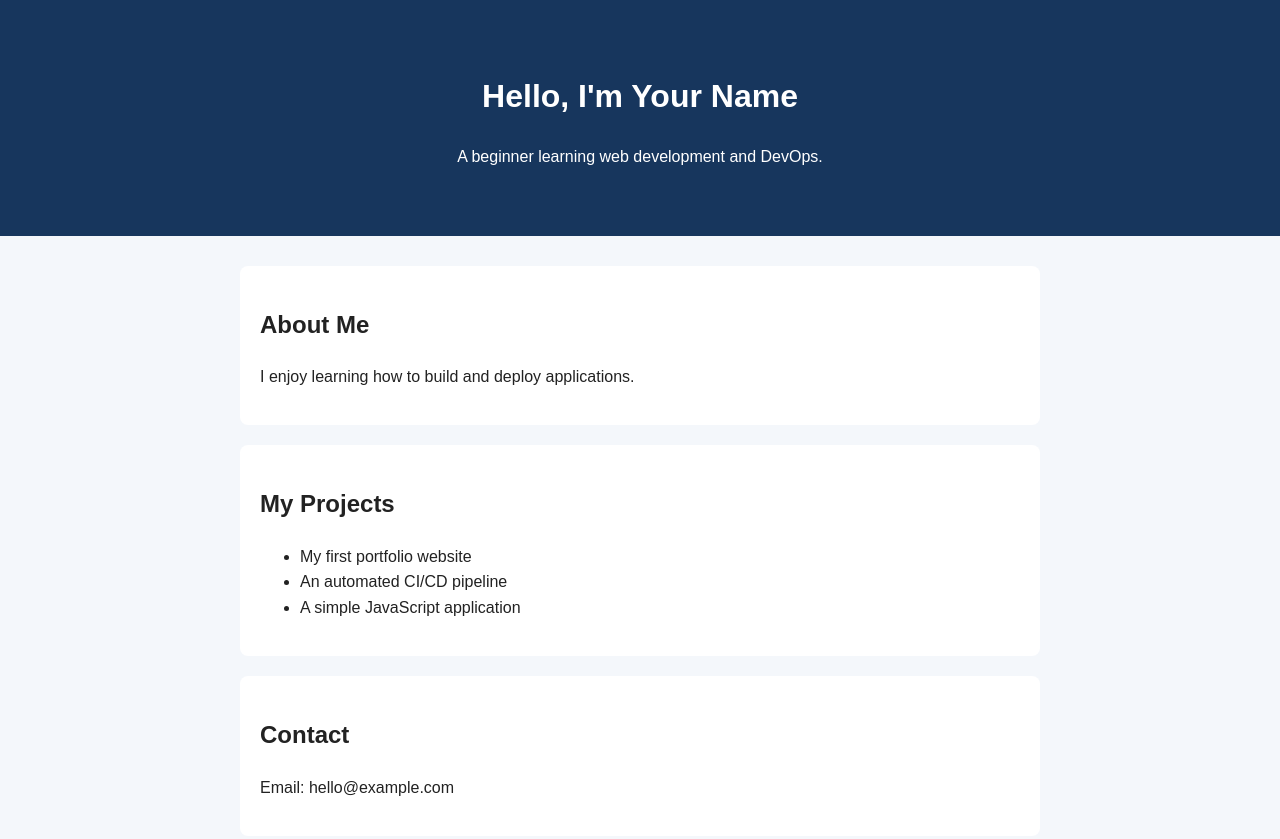
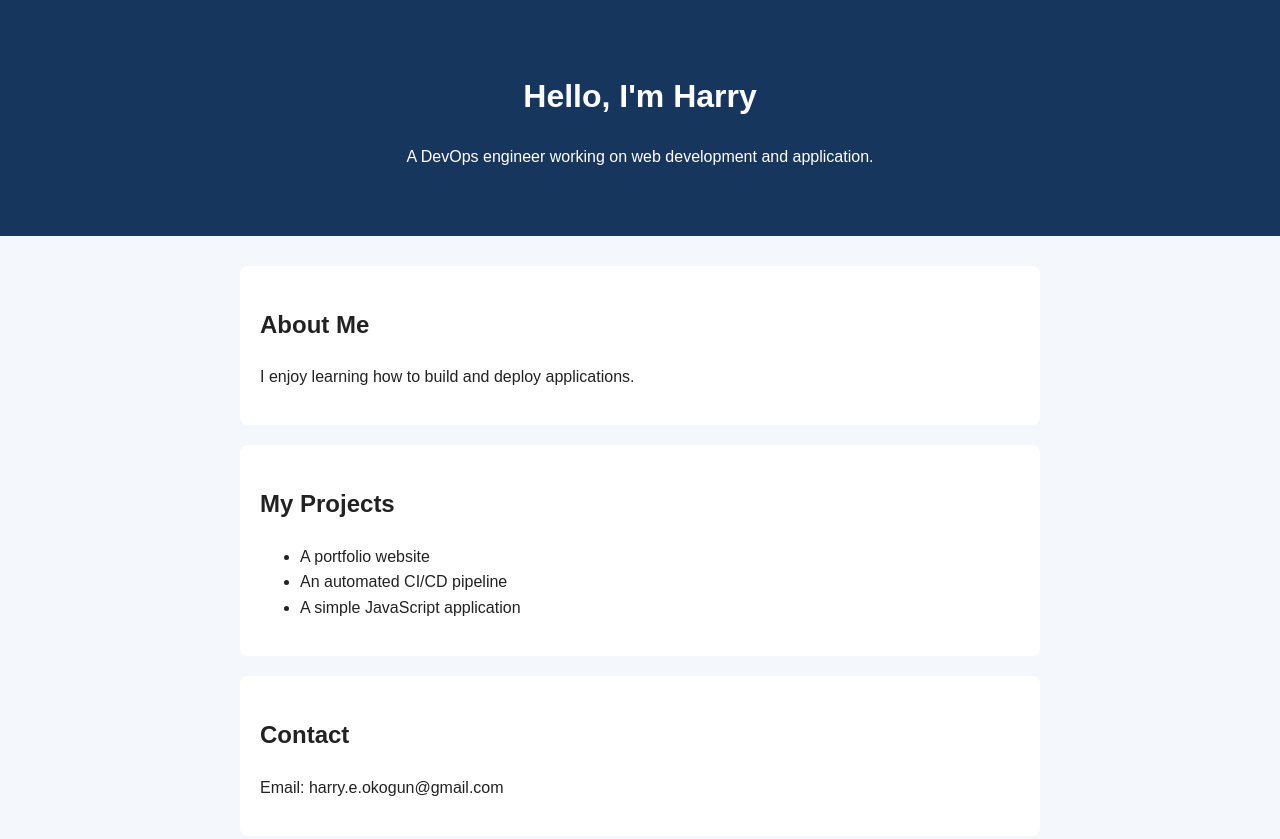
Before and after one commit to harryeokogun-jpg/ci-cd-pipeline, a website: page index.html in a window 1280 px wide. Shown: the top 839 px of the page. Drawn offline with Linux system fonts and the light colour scheme.

Commit message:
updated index.html and test.js code

```diff
--- a/index.html
+++ b/index.html
@@ -8,8 +8,8 @@
 </head>
 <body>
   <header>
-    <h1>Hello, I'm Your Name</h1>
-    <p>A beginner learning web development and DevOps.</p>
+    <h1>Hello, I'm Harry</h1>
+    <p>A DevOps engineer working on web development and application.</p>
   </header>
 
   <main>
@@ -21,7 +21,7 @@
     <section>
       <h2>My Projects</h2>
       <ul>
-        <li>My first portfolio website</li>
+        <li>A portfolio website</li>
         <li>An automated CI/CD pipeline</li>
         <li>A simple JavaScript application</li>
       </ul>
@@ -29,7 +29,7 @@
 
     <section>
       <h2>Contact</h2>
-      <p>Email: hello@example.com</p>
+      <p>Email: harry.e.okogun@gmail.com</p>
     </section>
   </main>
 
```
Also changed, not shown: test/test.js (renamed from test.js, +2 -2 lines), node.js (added).
